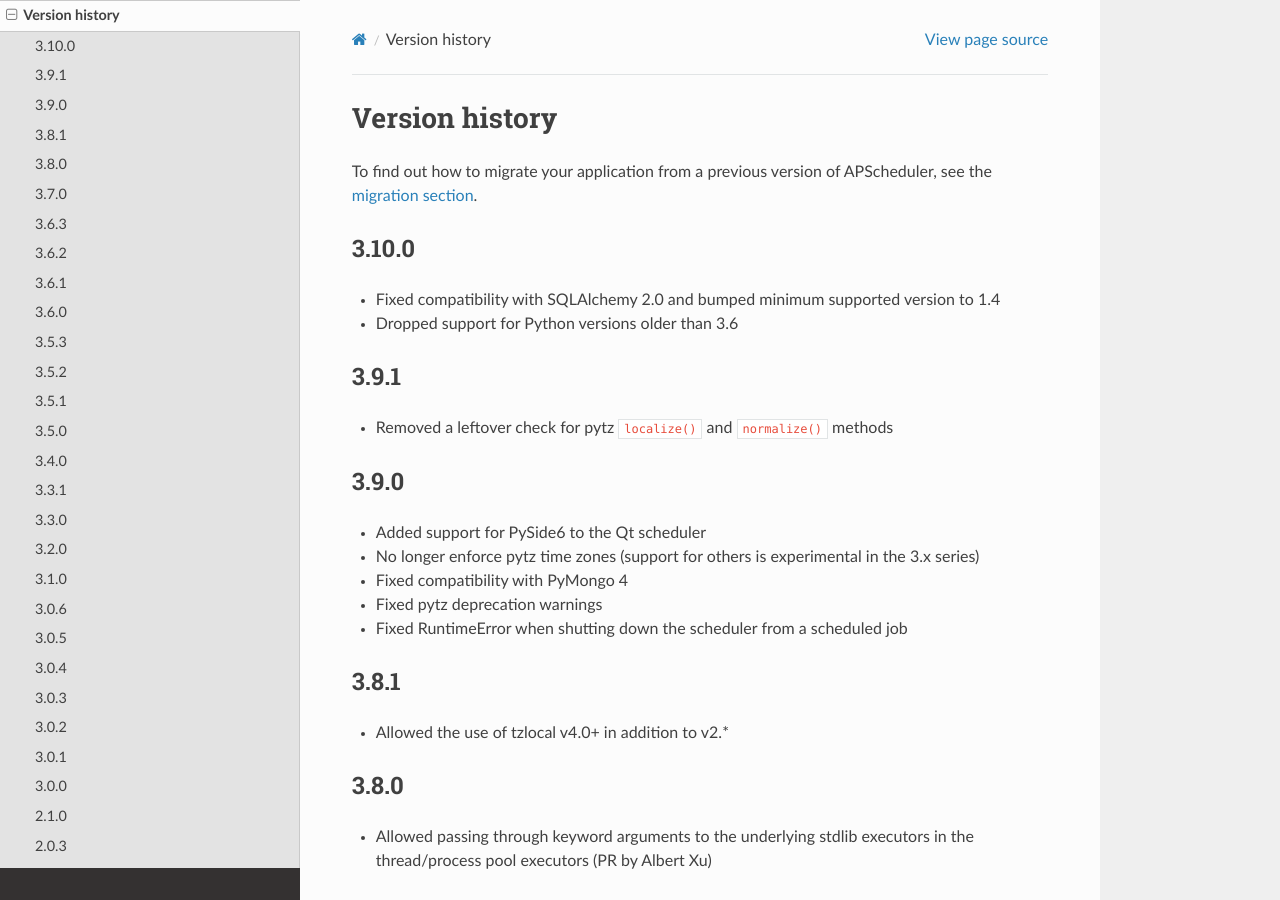
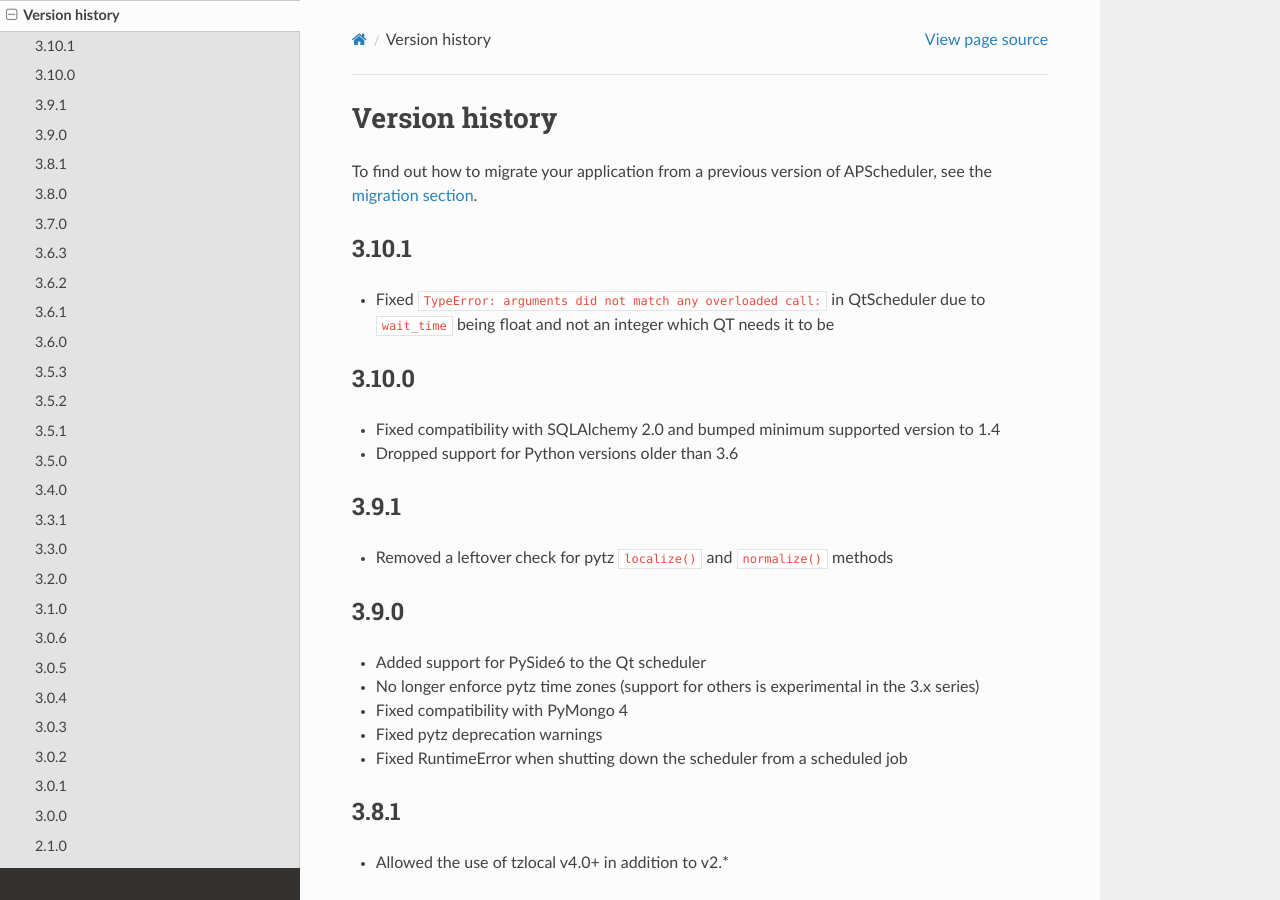
Before and after one commit to agronholm/apscheduler, a Sphinx documentation site: the page built from docs/versionhistory.rst, in a window 1280 px wide and 900 px high. Built offline with Sphinx 7.4.7 and the Read the Docs theme 2.0.0, drawn with Linux system fonts in a browser that asks for light colours.

Commit message:
Fixed TypeError in QtScheduler
Fixes #687.

```diff
--- a/docs/versionhistory.rst
+++ b/docs/versionhistory.rst
@@ -3,6 +3,13 @@ Version history
 
 To find out how to migrate your application from a previous version of
 APScheduler, see the :doc:`migration section <migration>`.
+
+3.10.1
+------
+
+* Fixed ``TypeError: arguments did not match any overloaded call:`` in QtScheduler due
+  to ``wait_time`` being float and not an integer which QT needs it to be
+
 
 3.10.0
 ------
```
Also changed, not shown: 1 other file.
